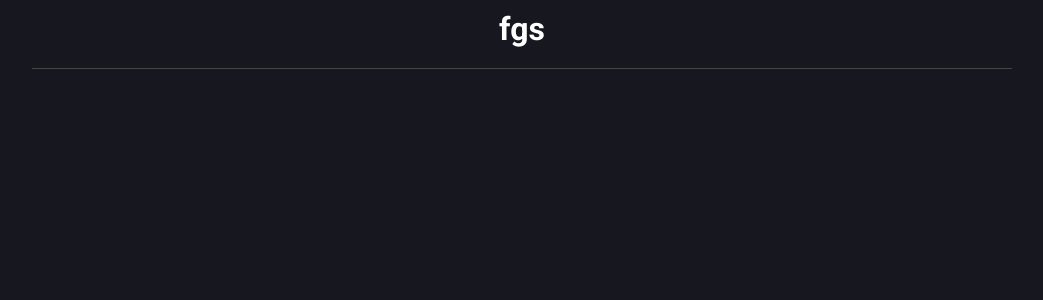
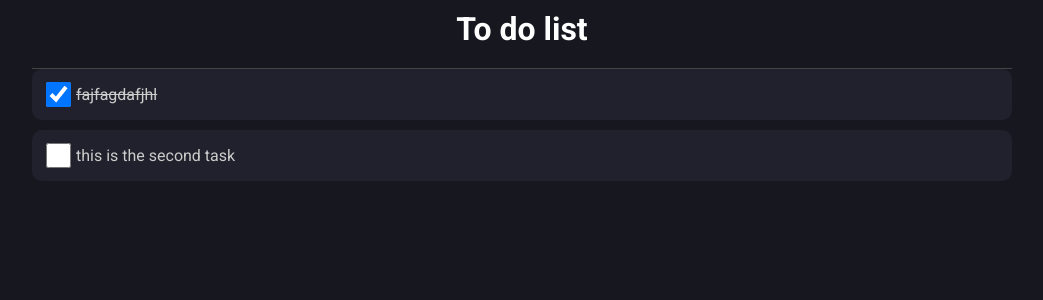
Before and after one commit to xistoeugenio/mini-typescript-projects, a React (Create React App) app: page / in a window 1280 px wide. Shown: the top 300 px of the page, without its empty margins (118-1161 px from the left). Built offline with nearby package versions, Linux system fonts and the light colour scheme.

Commit message:
created AddArea and ListItem components

```diff
--- a/src/App.tsx
+++ b/src/App.tsx
@@ -1,12 +1,22 @@
+import { useState } from "react";
 import * as C from "./app.styles"
+import { Item } from "./types/item"
+import ListItem from "./components/listItem/ListItem";
 
 const App = () => {
+  const [list, setList] = useState<Item[]>([
+    { id: 1, name: "fajfagdafjhl", done: true },
+    { id: 1, name: "this is the second task", done: false }
+  ])
+
   return (
     <C.Container>
       <C.Area>
-        <C.Header>
-          fgs
-        </C.Header>
+        <C.Header>To do list</C.Header>
+
+        {list.map((item, index) => (
+          <ListItem key={index} item={item} />
+        ))}
       </C.Area>
     </C.Container>
   )
--- /dev/null
+++ b/src/components/addArea/styles.ts
@@ -0,0 +1,3 @@
+import styled from "styled-components";
+
+export const Container = styled.div``;
--- /dev/null
+++ b/src/components/listItem/ListItem.tsx
@@ -0,0 +1,24 @@
+import * as C from "./styles"
+import { Item } from "../../types/item"
+import { useState } from "react"
+
+type Props = {
+    item: Item
+}
+
+const ListItem = ({ item }: Props) => {
+    const [isChecked, setIsChecked] = useState(item.done)
+
+    return (
+        <C.Container done={isChecked}>
+            <input
+                type="checkbox"
+                checked={isChecked}
+                onChange={e => setIsChecked(e.target.checked)}
+            />
+            <label>{item.name}</label>
+        </C.Container>
+    )
+}
+
+export default ListItem
--- /dev/null
+++ b/src/components/listItem/styles.ts
@@ -0,0 +1,27 @@
+import styled from "styled-components";
+
+type containerProps = {
+    done: boolean
+}
+
+export const Container = styled.div(({ done }: containerProps) => (
+    `
+    display: flex;
+    background-color: #20212C;
+    padding: 10px;
+    border-radius: 10px;
+    margin-bottom: 10px;
+    align-items: center;
+
+    input{
+        width: 25px;
+        height: 25px;
+        margin-right: 5px;
+    }
+
+    label{
+        color: #CCC;
+        text-decoration: ${done ? 'line-through' : 'initial'}
+    }
+`
+))
--- /dev/null
+++ b/src/types/item.ts
@@ -0,0 +1,5 @@
+export type Item = {
+    id: number;
+    name: string;
+    done: boolean;
+}
```
Also changed, not shown: src/components/addArea/AddArea.tsx (added, +8 -0 lines).
